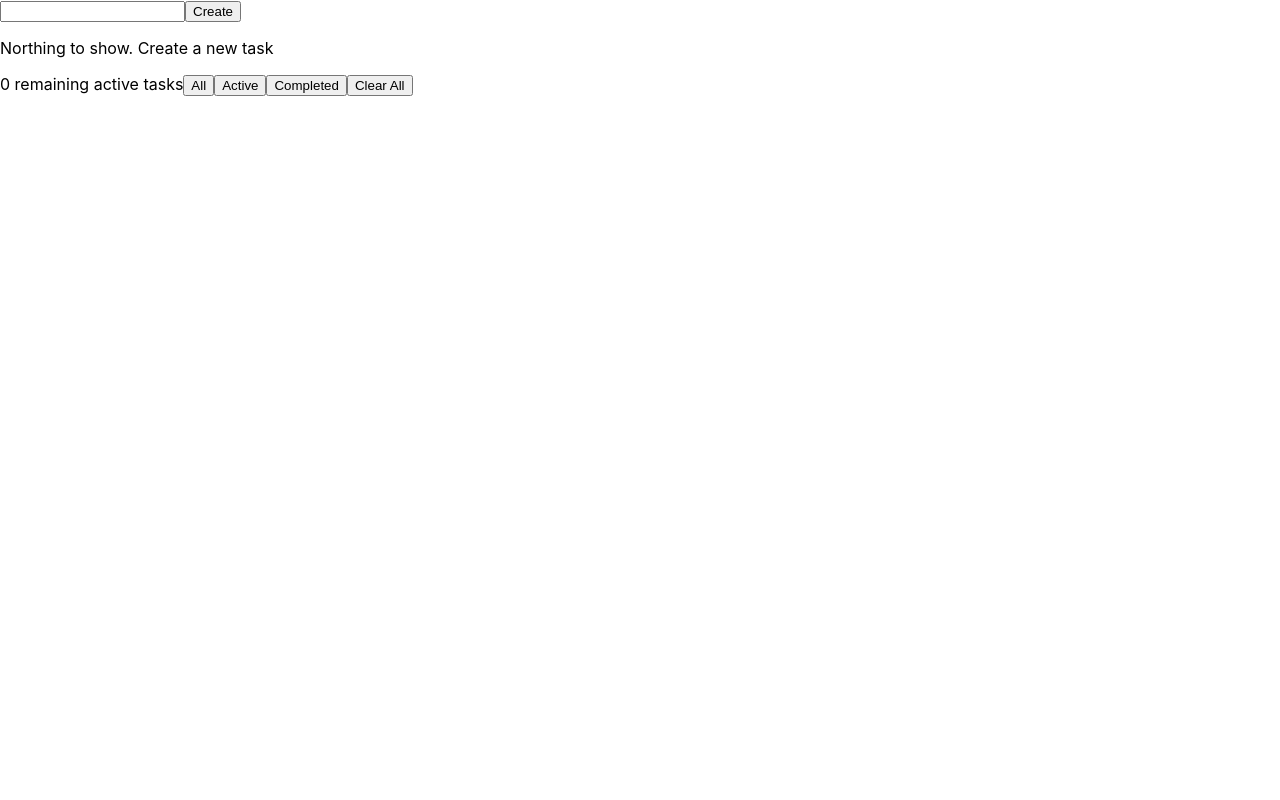
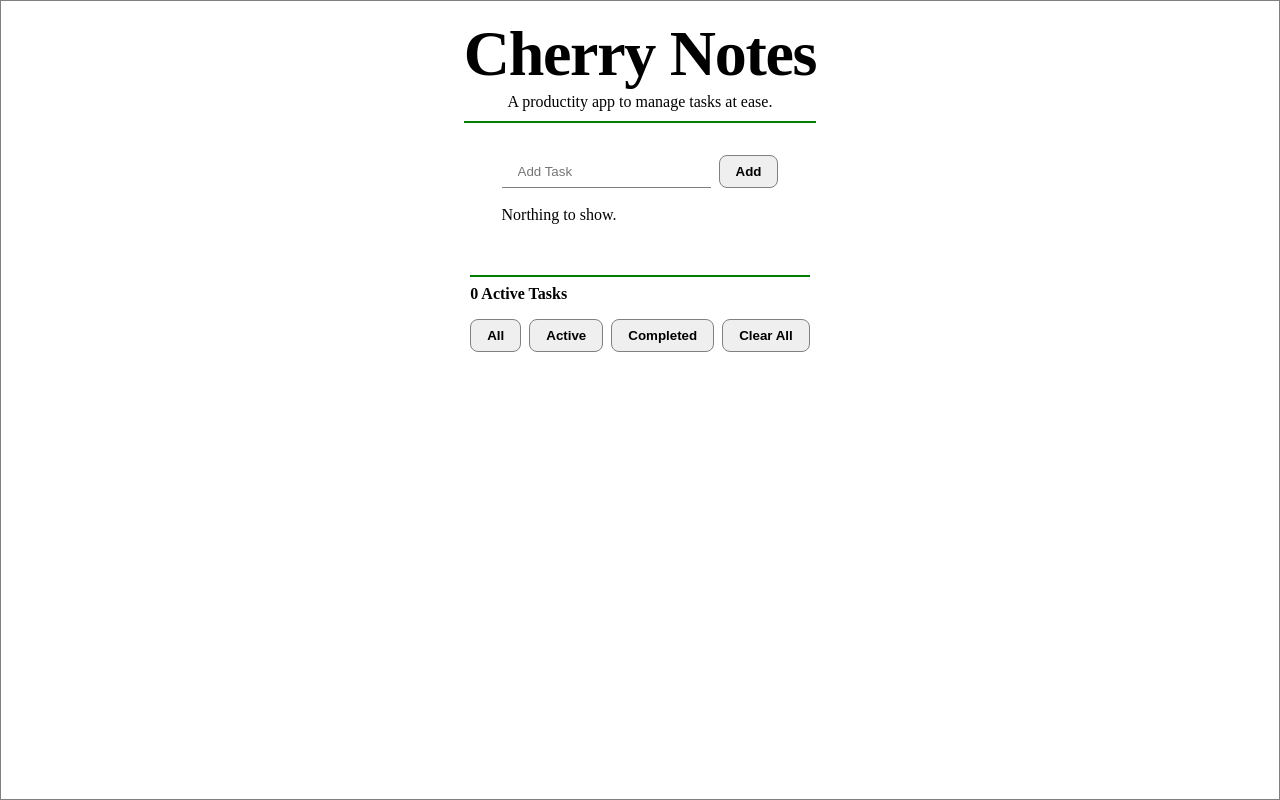
Before and after one commit to ncharanaraj/Cherry-Notes, a React (Create React App) app: page / in a window 1280 px wide. Built offline with nearby package versions, Linux system fonts and the light colour scheme.

Commit message:
style: added styles

```diff
--- a/src/App.css
+++ b/src/App.css
@@ -1,38 +1,16 @@
-.App {
-  text-align: center;
+.app-container {
+  display: flex;
+  flex-direction: column;
+  justify-content: flex-start;
+  align-items: center;
+  border: 1px solid gray;
+  height: 100vh;
+  gap: 2rem;
+  padding-block-start: 1rem;
 }
 
-.App-logo {
-  height: 40vmin;
-  pointer-events: none;
+header {
+  text-align: center;
+  border-bottom: 2px solid green;
+  padding-bottom: 0.5rem;
 }
-
-@media (prefers-reduced-motion: no-preference) {
-  .App-logo {
-    animation: App-logo-spin infinite 20s linear;
-  }
-}
-
-.App-header {
-  background-color: #282c34;
-  min-height: 100vh;
-  display: flex;
-  flex-direction: column;
-  align-items: center;
-  justify-content: center;
-  font-size: calc(10px + 2vmin);
-  color: white;
-}
-
-.App-link {
-  color: #61dafb;
-}
-
-@keyframes App-logo-spin {
-  from {
-    transform: rotate(0deg);
-  }
-  to {
-    transform: rotate(360deg);
-  }
-}
--- a/src/App.js
+++ b/src/App.js
@@ -1,4 +1,4 @@
-import React, { Fragment, useState } from "react";
+import React, { useState } from "react";
 import "./App.css";
 import Footer from "./components/Footer";
 import TodoList from "./components/TodoList";
@@ -67,7 +67,13 @@ const App = () => {
   };
 
   return (
-    <Fragment>
+    <div className="app-container">
+      <header>
+        <h1>Cherry Notes</h1>
+        <p>A productity app to manage tasks at ease.</p>
+      </header>
+
+      <main>
         <InputTask
           inputTask={inputTask}
           setInputTask={setInputTask}
@@ -79,13 +85,16 @@ const App = () => {
           handleDeleteTask={handleDeleteTask}
           handleIscompletedTask={handleIscompletedTask}
         />
+      </main>
 
+      <footer>
         <Footer
           getActiveTasks={getActiveTasks}
           setFilter={setFilter}
           clearAllCompletedTasks={clearAllCompletedTasks}
         />
-    </Fragment>
+      </footer>
+    </div>
   );
 };
 
--- a/src/components/Footer.js
+++ b/src/components/Footer.js
@@ -1,11 +1,15 @@
+import "./footer.css";
+
 const Footer = ({ getActiveTasks, setFilter, clearAllCompletedTasks }) => {
   return (
     <>
-      <span>{getActiveTasks()} remaining active tasks</span>
-      <button onClick={() => setFilter("All")}>All</button>
-      <button onClick={() => setFilter("Active")}>Active</button>
-      <button onClick={() => setFilter("Completed")}>Completed</button>
-      <button onClick={clearAllCompletedTasks}>Clear All</button>
+      <div className="footer-text">{getActiveTasks()} Active Tasks</div>
+      <div className="footer-btns">
+        <button onClick={() => setFilter("All")}>All</button>
+        <button onClick={() => setFilter("Active")}>Active</button>
+        <button onClick={() => setFilter("Completed")}>Completed</button>
+        <button onClick={clearAllCompletedTasks}>Clear All</button>
+      </div>
     </>
   );
 };
--- a/src/components/InputTask.js
+++ b/src/components/InputTask.js
@@ -1,13 +1,16 @@
+import "./inputtask.css";
+
 const InputTask = ({ setInputTask, handleCreateTask, inputTask }) => {
   return (
-    <>
+    <div className="task-input">
       <input
         type="text"
+        placeholder="Add Task"
         onChange={(e) => setInputTask(e.target.value)}
         value={inputTask}
       />
-      <button onClick={handleCreateTask}>Create</button>
-    </>
+      <button onClick={handleCreateTask}>Add</button>
+    </div>
   );
 };
 
--- a/src/components/Todo.js
+++ b/src/components/Todo.js
@@ -1,13 +1,22 @@
+import "./todo.css";
+
 const Todo = ({ task, handleIscompletedTask, handleDeleteTask }) => {
   return (
-    <div>
-      <input
-        type="checkbox"
-        onChange={() => handleIscompletedTask(task.id)}
-        checked={task.isCompleted}
-      />
-      <span>{task.input}</span>
-      <button onClick={() => handleDeleteTask(task.id)}>Delete</button>
+    <div className="todo-list-items">
+      <label>
+        <input
+          type="checkbox"
+          onChange={() => handleIscompletedTask(task.id)}
+          checked={task.isCompleted}
+        />
+        {task.input}
+      </label>
+      <button
+        className="todo-list-btn"
+        onClick={() => handleDeleteTask(task.id)}
+      >
+        Delete
+      </button>
     </div>
   );
 };
--- a/src/components/TodoList.js
+++ b/src/components/TodoList.js
@@ -1,4 +1,5 @@
 import Todo from "./Todo";
+import "./todolist.css";
 
 const TodoList = ({
   handleFilter,
@@ -6,7 +7,7 @@ const TodoList = ({
   handleIscompletedTask,
 }) => {
   return (
-    <>
+    <div className="todo-list">
       {handleFilter().length > 0 ? (
         handleFilter().map(
           (
@@ -21,9 +22,9 @@ const TodoList = ({
           )
         )
       ) : (
-        <p>Northing to show. Create a new task</p>
+        <p>Northing to show.</p>
       )}
-    </>
+    </div>
   );
 };
 
--- /dev/null
+++ b/src/components/footer.css
@@ -0,0 +1,8 @@
+.footer-text {
+  font-weight: var(--fontweight-700);
+}
+
+.footer-btns {
+  display: flex;
+  gap: 0.5rem;
+}
--- /dev/null
+++ b/src/components/inputtask.css
@@ -0,0 +1,10 @@
+.task-input {
+  display: flex;
+  gap: 0.5rem;
+}
+
+.task-input > input {
+  border: none;
+  border-block-end: 1px solid gray;
+  border-radius: 0;
+}
--- /dev/null
+++ b/src/components/todo.css
@@ -0,0 +1,22 @@
+.todo-list-items {
+  display: flex;
+  gap: 0.5rem;
+  align-items: center;
+  margin-block: 0.5rem;
+}
+
+label {
+  cursor: pointer;
+}
+
+input[type="checkbox"] {
+  margin-inline-end: 0.5rem;
+  cursor: pointer;
+}
+
+.todo-list-btn {
+  padding: 0.25rem 0.5rem;
+  color: red;
+  background-color: aliceblue;
+  cursor: pointer;
+}
--- /dev/null
+++ b/src/components/todolist.css
@@ -0,0 +1,5 @@
+.todo-list {
+  display: flex;
+  flex-direction: column;
+  margin-block: 1rem;
+}
--- a/src/index.css
+++ b/src/index.css
@@ -1,13 +1,43 @@
-body {
+* {
   margin: 0;
-  font-family: -apple-system, BlinkMacSystemFont, 'Segoe UI', 'Roboto', 'Oxygen',
-    'Ubuntu', 'Cantarell', 'Fira Sans', 'Droid Sans', 'Helvetica Neue',
-    sans-serif;
-  -webkit-font-smoothing: antialiased;
-  -moz-osx-font-smoothing: grayscale;
+  padding: 0;
+  box-sizing: border-box;
 }
 
-code {
-  font-family: source-code-pro, Menlo, Monaco, Consolas, 'Courier New',
-    monospace;
+:root {
+  --fontweight-500: 500;
+  --fontweight-700: 700;
 }
+
+h1 {
+  font-size: 4rem;
+  font-weight: var(--fontweight-700);
+  letter-spacing: -0.08rem;
+}
+
+p {
+  font-size: 1rem;
+  font-weight: var(--fontweight-500);
+  line-height: 1.4rem;
+}
+
+input,
+button {
+  border: 1px solid gray;
+  padding: 0.5rem 1rem;
+  border-radius: 0.5rem;
+}
+
+button {
+  font-weight: var(--fontweight-700);
+}
+
+footer {
+  display: flex;
+  justify-content: space-between;
+  align-items: flex-start;
+  gap: 1rem;
+  flex-direction: column;
+  border-top: 2px solid green;
+  padding-top: 0.5rem;
+}
```
Lines whose indentation alone changed are shown as unchanged.
